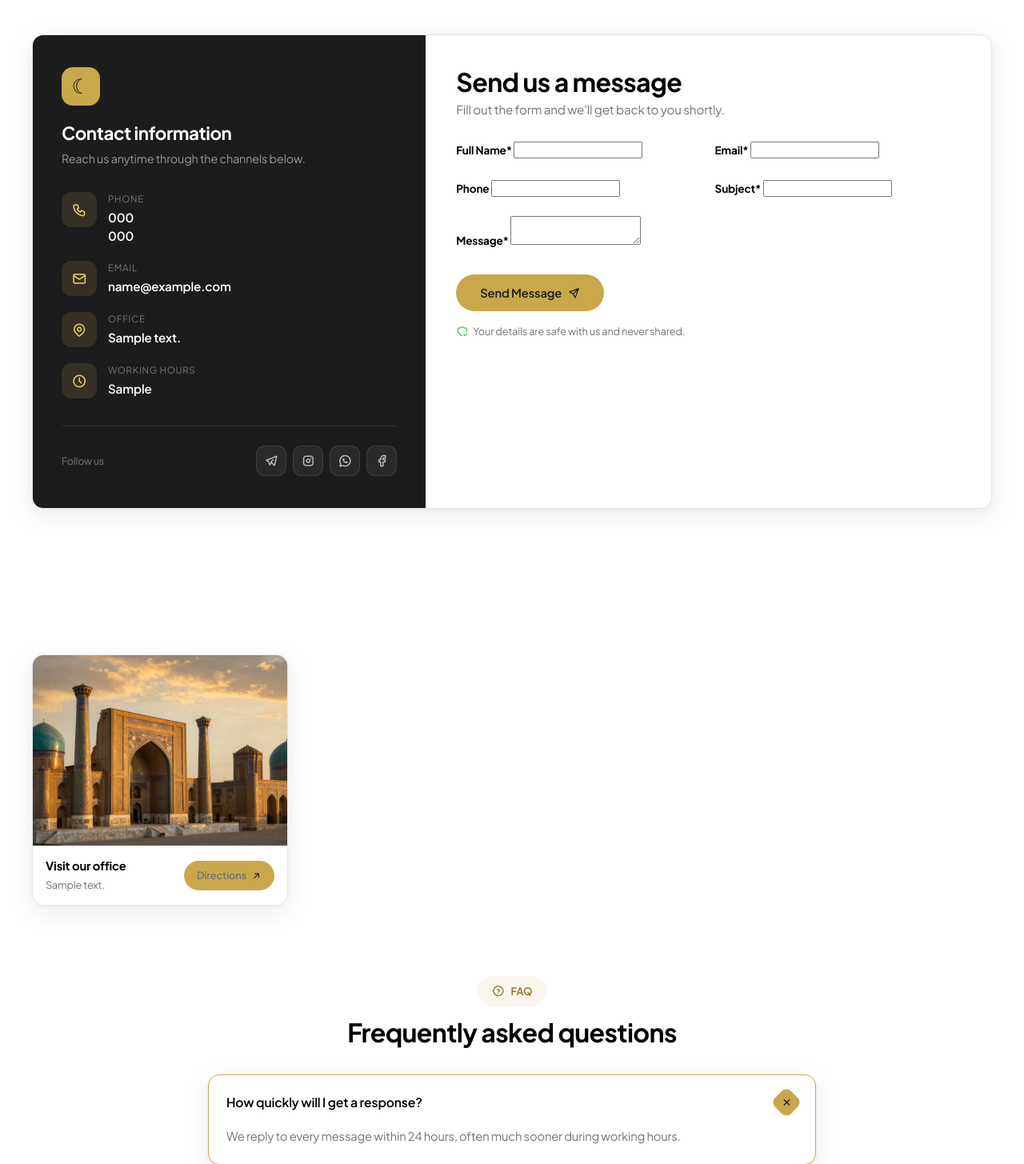
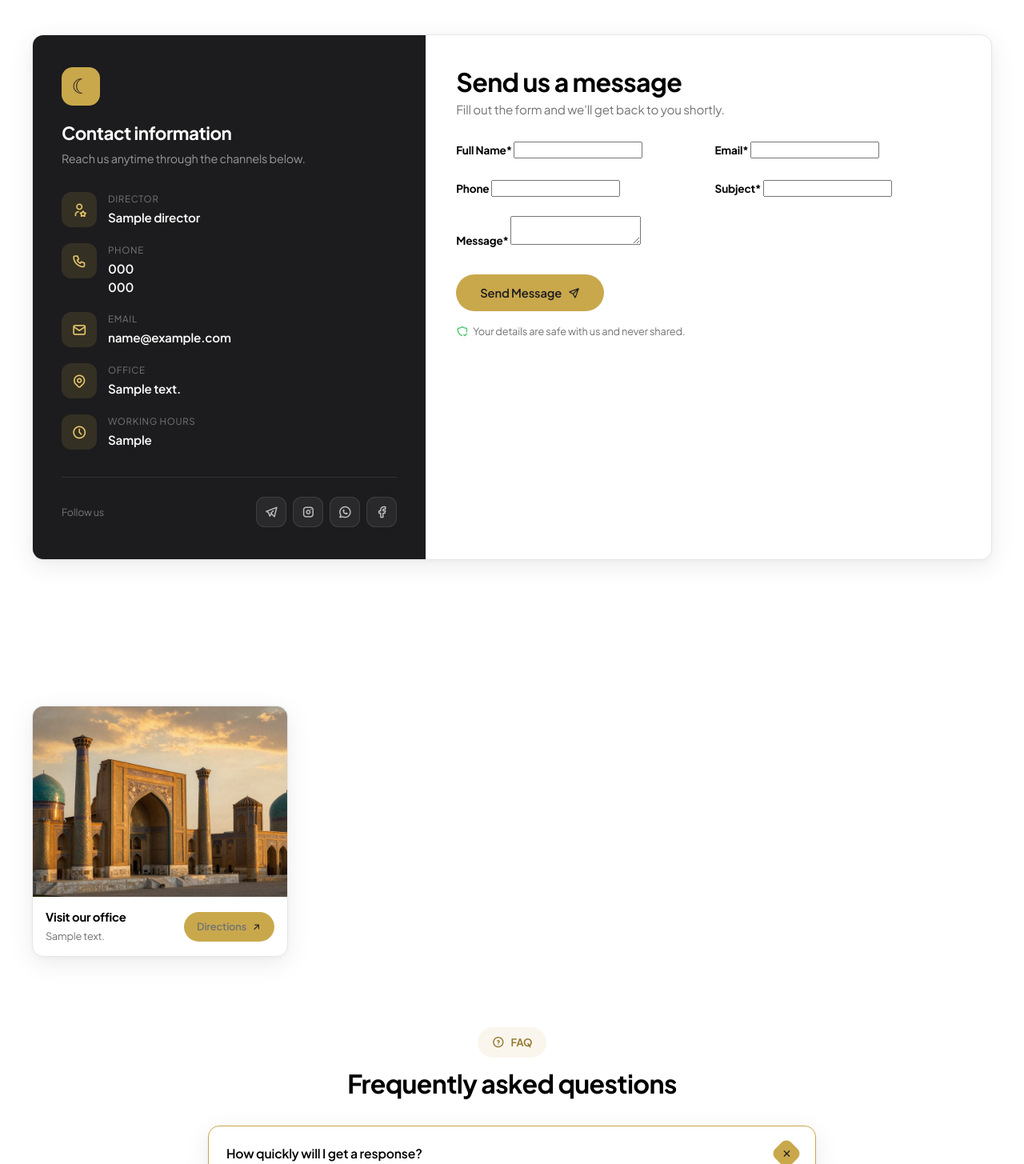
Before and after one commit to mi-mukhammadjon/soluna-travel, a Django app: template templates/messages_app/contact.html in a window 1280 px wide. Shown: the part 351-1806 px from the top of the page at 80% size. Run offline with Django 5.2, Linux system fonts and the light colour scheme; the template is opened without the code that fills it: most values are stand-ins (such as "Sample title", 1, 10 or a date in 2020); form fields are guessed from the names that the template uses; some libraries are stand-ins or nearby versions.

Commit message:
feat: contact — direktor + xarita lokatsiyasi admin paneldan boshqariladi
- SiteSettings: director (F.I.SH.) va map_coords (lat,lng) maydonlari
- contact.html: qattiq yozilgan qiymatlar o'rniga site_settings dan oladi
- admin: "Aloqa ma'lumotlari" fieldset'iga director va map_coords qo'shildi
- default: Axatova Oygul / 41.24087217365655,69.31545925558227

Co-Authored-By: Claude Opus 4.8 <noreply@anthropic.com>

```diff
--- a/accounts/admin.py
+++ b/accounts/admin.py
@@ -41,7 +41,8 @@ class SiteSettingsAdmin(admin.ModelAdmin):
             'fields': ('site_name', 'site_tagline')
         }),
         ('Aloqa ma\'lumotlari', {
-            'fields': ('phone_1', 'phone_2', 'email_1', 'email_2', 'address', 'work_hours')
+            'fields': ('director', 'phone_1', 'phone_2', 'email_1', 'email_2',
+                       'address', 'map_coords', 'work_hours')
         }),
         ('Ijtimoiy tarmoqlar', {
             'fields': ('instagram', 'telegram', 'whatsapp', 'facebook')
--- a/accounts/models.py
+++ b/accounts/models.py
@@ -44,7 +44,13 @@ class SiteSettings(models.Model):
     email_1 = models.EmailField('Email 1', default='solunadmc@gmail.com')
     email_2 = models.EmailField('Email 2', blank=True)
 
+    director = models.CharField('Direktor (F.I.SH.)', max_length=120, blank=True, default='Axatova Oygul')
     address = models.CharField('Manzil', max_length=300, default='Tashkent, Uzbekistan')
+    map_coords = models.CharField(
+        'Xarita koordinatalari (lat,lng)', max_length=60, blank=True,
+        default='41.24087217365655,69.31545925558227',
+        help_text="Google Maps'dan lat,lng — masalan: 41.240872,69.315459",
+    )
     work_hours = models.CharField('Ish vaqti', max_length=100, default='8:00 – 18:00, Mon – Sat')
 
     instagram = models.URLField('Instagram', blank=True, default='https://instagram.com/Oygul.axatova')
--- a/templates/messages_app/contact.html
+++ b/templates/messages_app/contact.html
@@ -35,6 +35,15 @@
         </div>
 
         <ul class="ctx-details">
+          {% if site_settings.director %}
+          <li>
+            <span class="ctx-d-icon"><i class="ti ti-user-star"></i></span>
+            <div>
+              <small>{% trans "Director" %}</small>
+              <span class="ctx-d-static">{{ site_settings.director }}</span>
+            </div>
+          </li>
+          {% endif %}
           {% if site_settings.phone_1 %}
           <li>
             <span class="ctx-d-icon"><i class="ti ti-phone"></i></span>
@@ -142,7 +151,7 @@
 {# ═══════════════ MAP — full width ═══════════════ #}
 <section class="ctx-map">
   <iframe loading="lazy" referrerpolicy="no-referrer-when-downgrade" title="{% trans 'Office location' %}"
-    src="https://maps.google.com/maps?q={{ site_settings.address|default:'Tashkent'|urlencode }}&z=13&output=embed"></iframe>
+    src="https://maps.google.com/maps?q={{ site_settings.map_coords|default:site_settings.address|default:'Tashkent' }}&z=16&output=embed"></iframe>
   <div class="container ctx-map-overlay">
     <div class="ctx-map-card">
       <div class="ctx-map-card-img">
@@ -154,7 +163,7 @@
           <span>{{ site_settings.address|default:"Tashkent, Uzbekistan" }}</span>
         </div>
         <a class="ctx-map-btn" target="_blank" rel="noopener"
-           href="https://maps.google.com/maps?q={{ site_settings.address|default:'Tashkent'|urlencode }}">
+           href="https://www.google.com/maps?q={{ site_settings.map_coords|default:site_settings.address|default:'Tashkent' }}">
           <span class="ctx-map-btn-text">{% trans "Directions" %}</span>
           <i class="ti ti-arrow-up-right"></i>
         </a>
```
Also changed, not shown: accounts/migrations/0006_sitesettings_director_sitesettings_map_coords.py (added).
